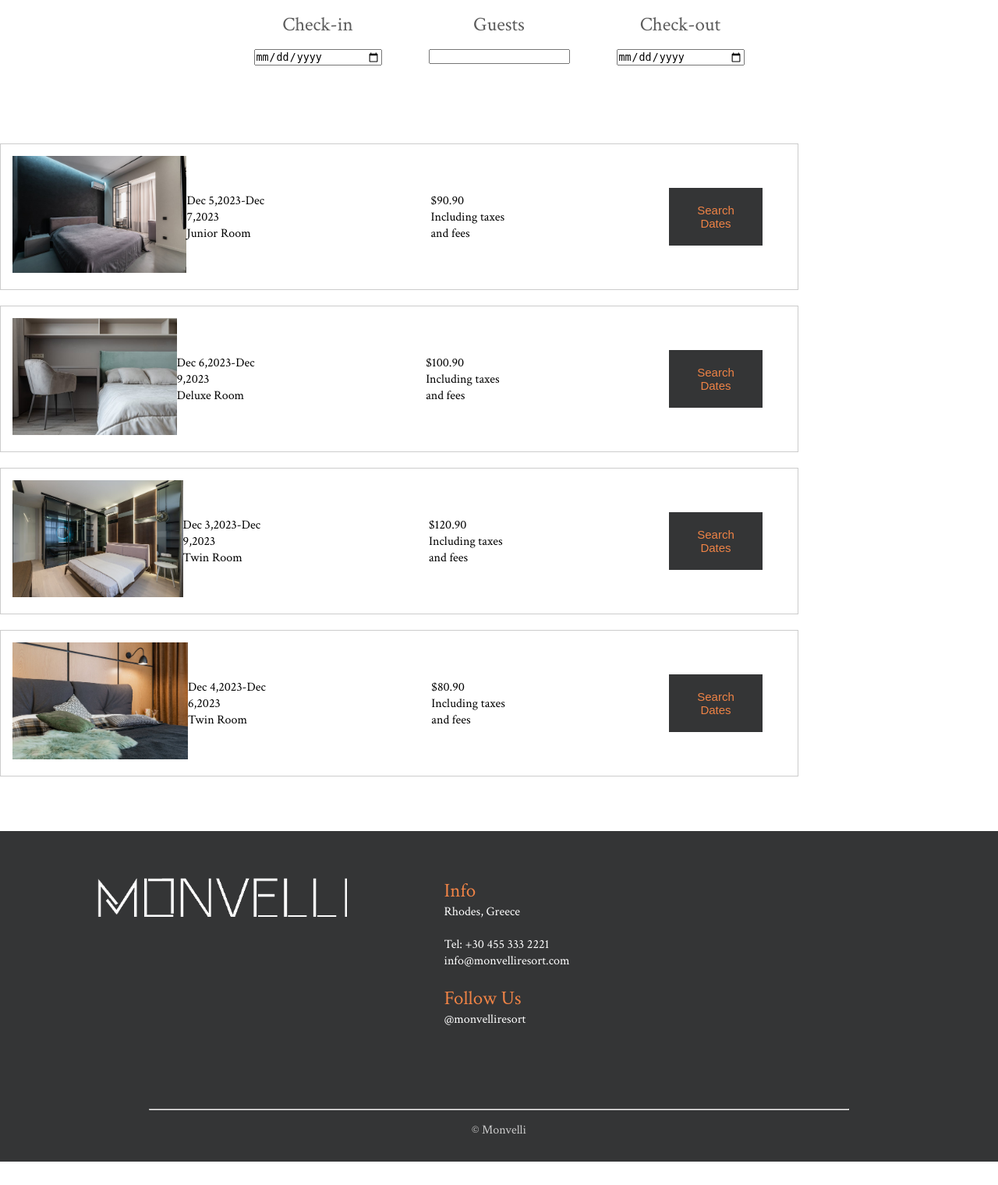
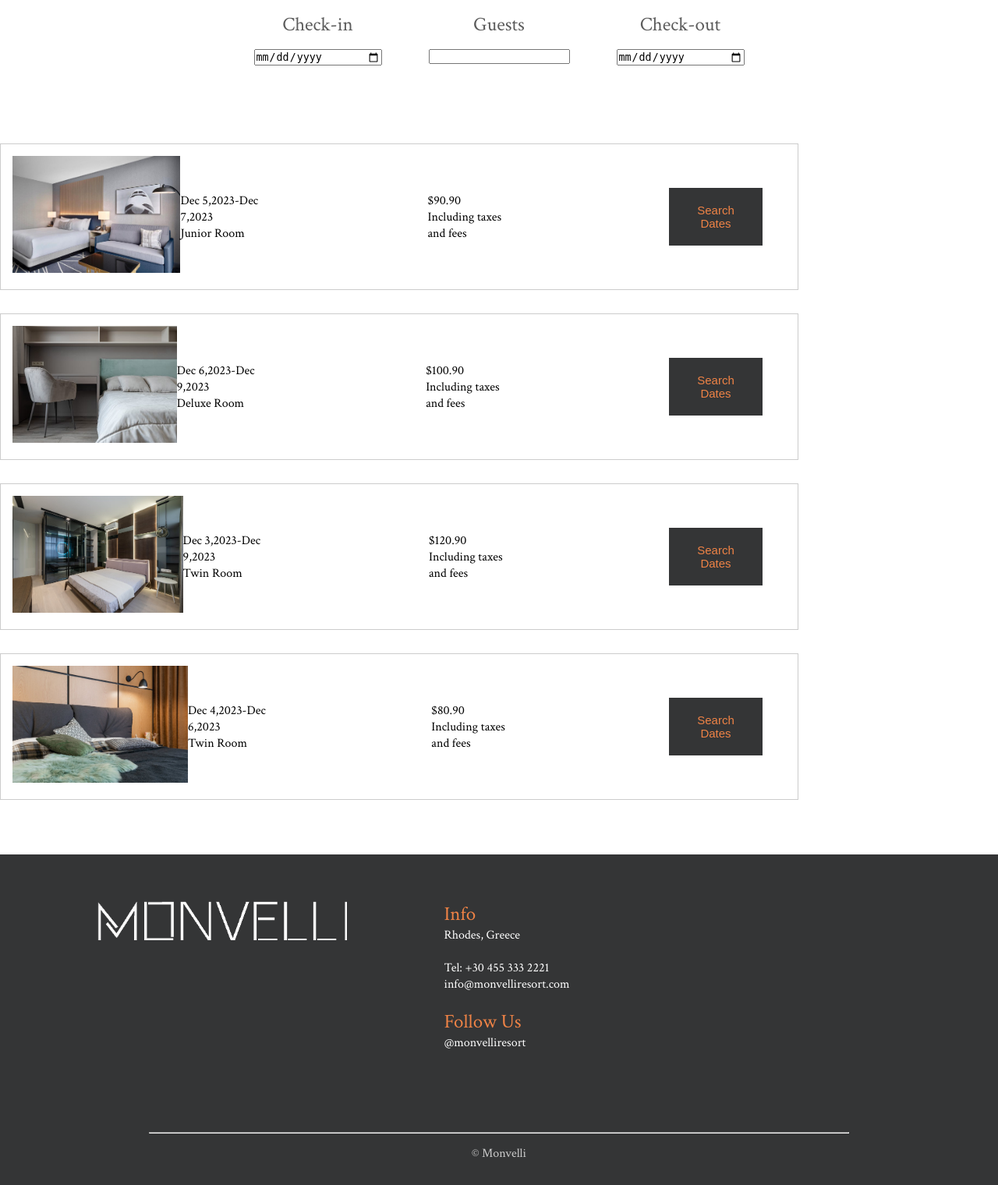
Before and after one commit to LaidaR3/Projekti-WEB, a PHP site: page /BookNow.html in a window 1280 px wide. Shown: the part 283-1803 px from the top of the page at 78% size. Before the commit the page ends 1773 px from the top, so only its background shows below. Run offline with PHP 8.4, Linux system fonts and the light colour scheme; grey boxes are pictures that could not be loaded.

Commit message:
ndryshime

```diff
--- a/BookNow.html
+++ b/BookNow.html
@@ -49,7 +49,7 @@
         </div>
 
         <div class="avalaible">
-            <a><img src="./imgs/dhoma1.jpeg" style="height: 150px;"></a>
+            <a><img src="./imgs/hotel bedroom5.jpg" style="height: 150px;"></a>
             <p>Dec 5,2023-Dec 7,2023<br>
             Junior Room</p>
             <div class="cmimi">
--- a/login.html
+++ b/login.html
@@ -14,7 +14,7 @@
         <div class="containerLogIn">
             <div id="mainIMG-Login">
                 <p id="p1-Login">Welcome back</p>
-            <button type="button" class="signUp-button">Sign Up</button>
+                <a href="./signup.html"><button type="button" class="signUp-button">Sign Up</button></a>
 
             </div>
 
--- a/room1.html
+++ b/room1.html
@@ -3,7 +3,7 @@
 <head>
     <meta charset="UTF-8">
     <meta name="viewport" content="width=device-width, initial-scale=1.0">
-    <title>Double Rpom</title>
+    <title>Double Room</title>
     <link rel="stylesheet" href="./style.css">
 </head>
 <body>
--- a/style.css
+++ b/style.css
@@ -1799,8 +1799,8 @@ form button{
     transition: 0.3s;
 }
 .avalaible2{
-    margin-top: 20px;
-    margin-left: 0;
+    margin-top: 30px;
+
     margin-bottom: 0px;
     display: flex;
     flex-direction: row;
```
Lines whose indentation alone changed are shown as unchanged.
